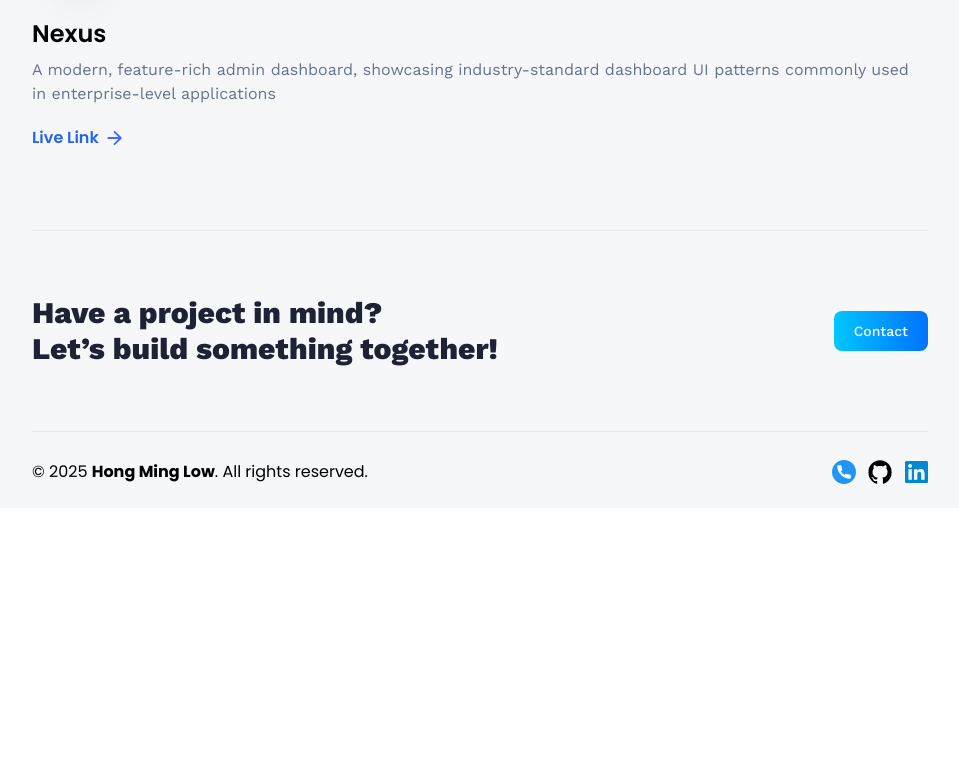
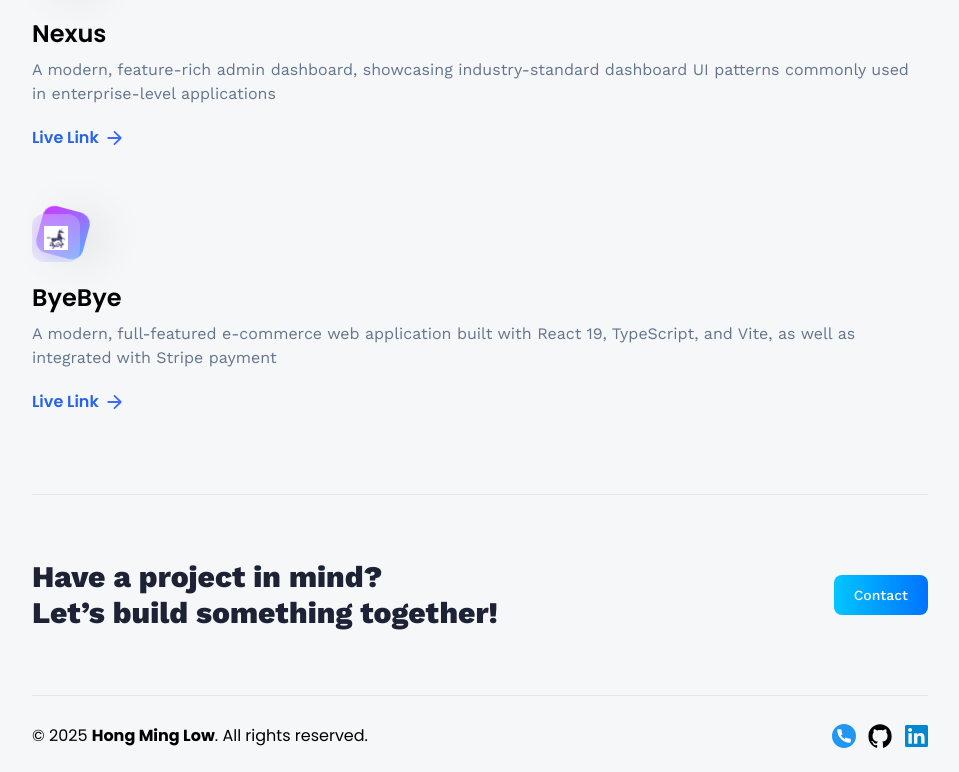
Before and after one commit to hongminglow/portfolio, a React (Vite) app: page /projects in a window 1280 px wide. Shown: the part 1464-2236 px from the top of the page, without its empty margins (160-1119 px from the left). Before the commit the page ends 1972 px from the top, so only its background shows below. Built offline with nearby package versions, Linux system fonts and the light colour scheme; no server answers.

Commit message:
feat: added a new ecommerce project into the project experience section

```diff
--- a/src/assets/icons/index.js
+++ b/src/assets/icons/index.js
@@ -44,6 +44,7 @@ import foodmonkey from "./food-monkey.png";
 import gsap from "./gsap.svg";
 import elixir from "./elixir.png";
 import nexus from "./nexus.png";
+import byebye from "./byebye.png";
 
 export {
   astro,
@@ -92,4 +93,5 @@ export {
   gsap,
   elixir,
   nexus,
+  byebye,
 };
--- a/src/constants/index.js
+++ b/src/constants/index.js
@@ -32,6 +32,7 @@ import {
   gsap,
   elixir,
   nexus,
+  byebye,
 } from "../assets/icons";
 
 export const skills = [
@@ -262,4 +263,12 @@ export const projects = [
       "A modern, feature-rich admin dashboard, showcasing industry-standard dashboard UI patterns commonly used in enterprise-level applications",
     link: "https://nexus-two-olive.vercel.app/",
   },
+  {
+    iconUrl: byebye,
+    theme: "btn-back-pink",
+    name: "ByeBye",
+    description:
+      "A modern, full-featured e-commerce web application built with React 19, TypeScript, and Vite, as well as integrated with Stripe payment",
+    link: "https://byebye-rho.vercel.app/",
+  },
 ];
```
Also changed, not shown: src/assets/icons/byebye.png (added).
